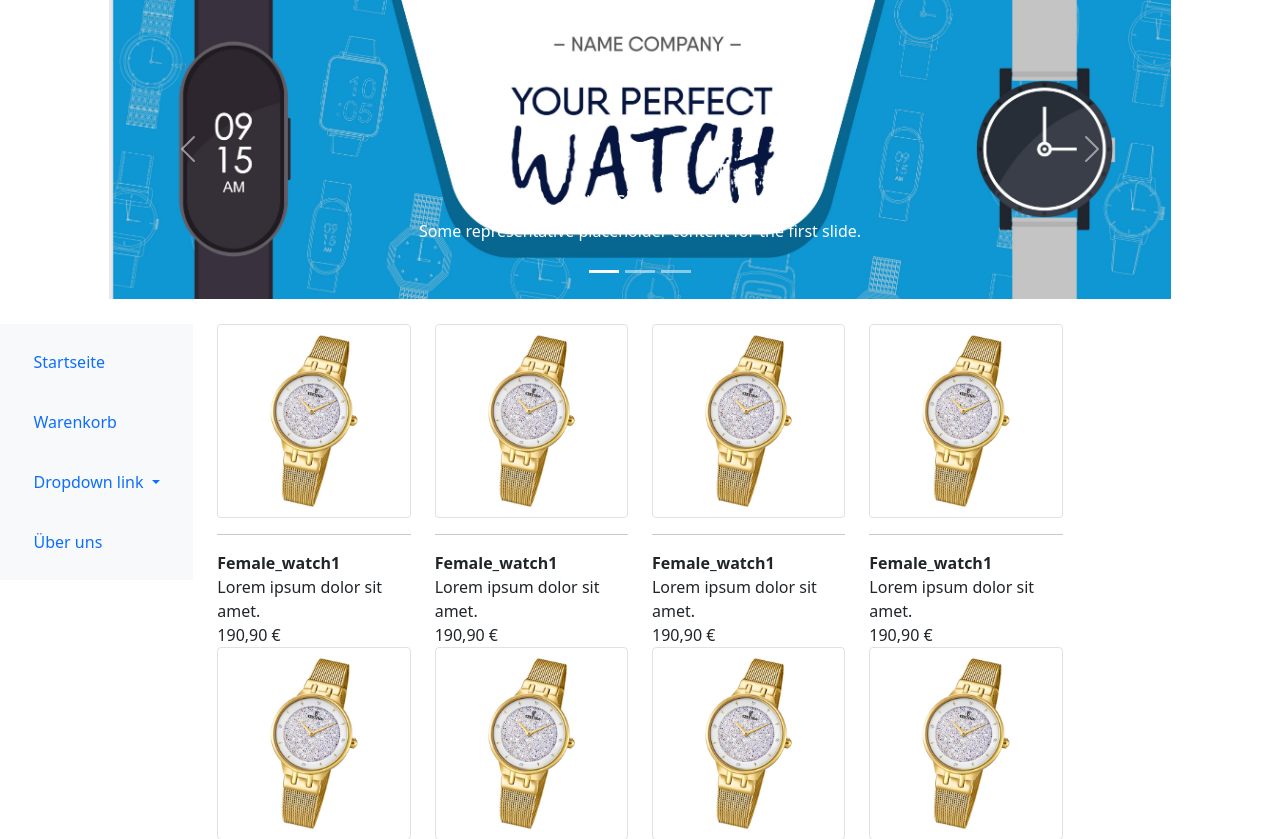
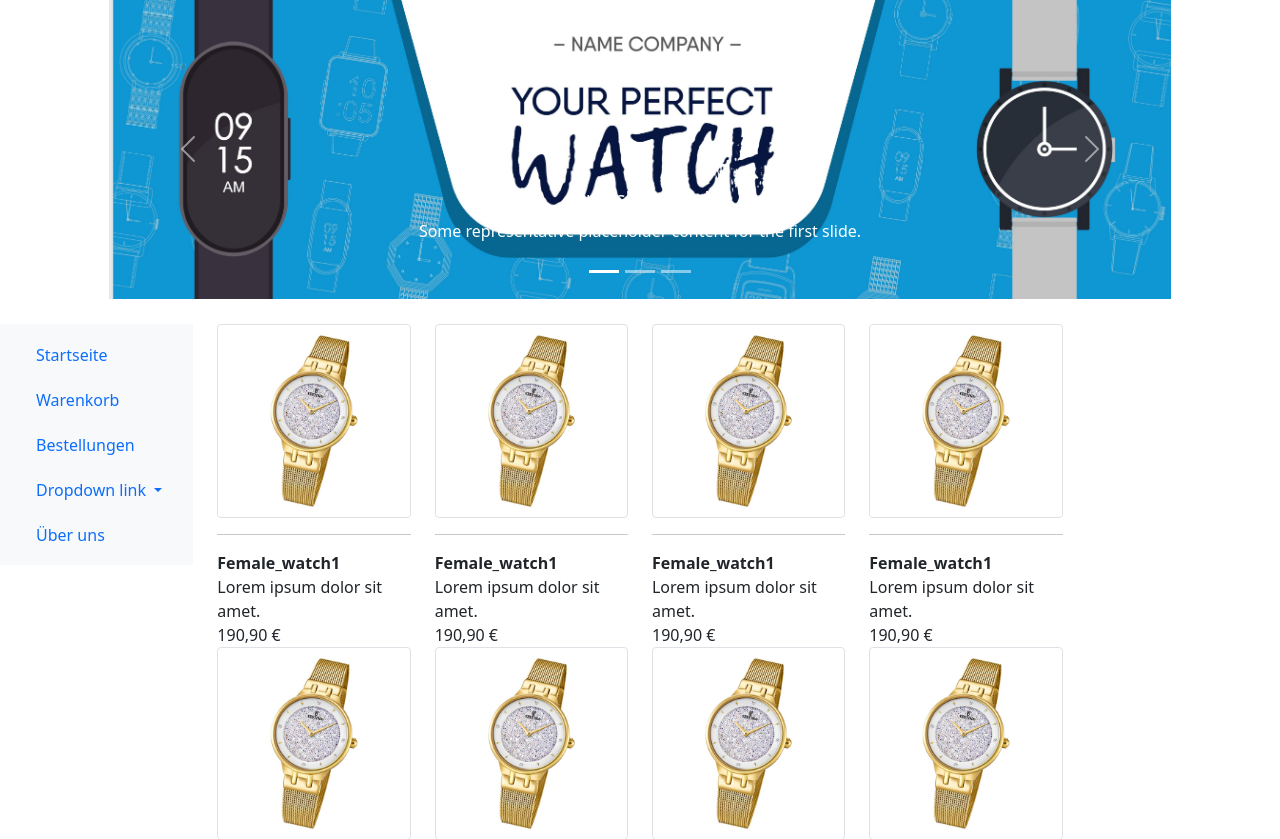
Before and after one commit to kanaria2810/webshop, a PHP site: page /overview.html in a window 1280 px wide. Shown: the part 98-937 px from the top of the page. Run offline with PHP 8.4, Linux system fonts and the light colour scheme; some libraries are stand-ins or nearby versions.

Commit message:
29.05.21

```diff
--- a/css/overview.css
+++ b/css/overview.css
@@ -104,6 +104,7 @@ footer .row .col-lg-4 {
 @media only screen and (max-width: 1000px) {
     .navbar-nav {
         flex-direction: row;
+        display: inline-block;
     }
   }
 
@@ -112,7 +113,7 @@ footer .row .col-lg-4 {
 }
 
 .nav-item {
-    margin: 10px;
+    margin: 2%;
     width: max-content;
 
 }
--- a/overview.html
+++ b/overview.html
@@ -96,6 +96,9 @@
                     </li>
                     <li class="nav-item">
                         <a class="nav-link" href="#">Warenkorb</a>
+                    </li>
+                    <li class="nav-item">
+                        <a class="nav-link" href="#">Bestellungen</a>
                     </li>
                     <li class="nav-item dropdown">
                         <a class="nav-link dropdown-toggle" href="#" id="navbarDropdownMenuLink" role="button" data-bs-toggle="dropdown" aria-expanded="false">
```
